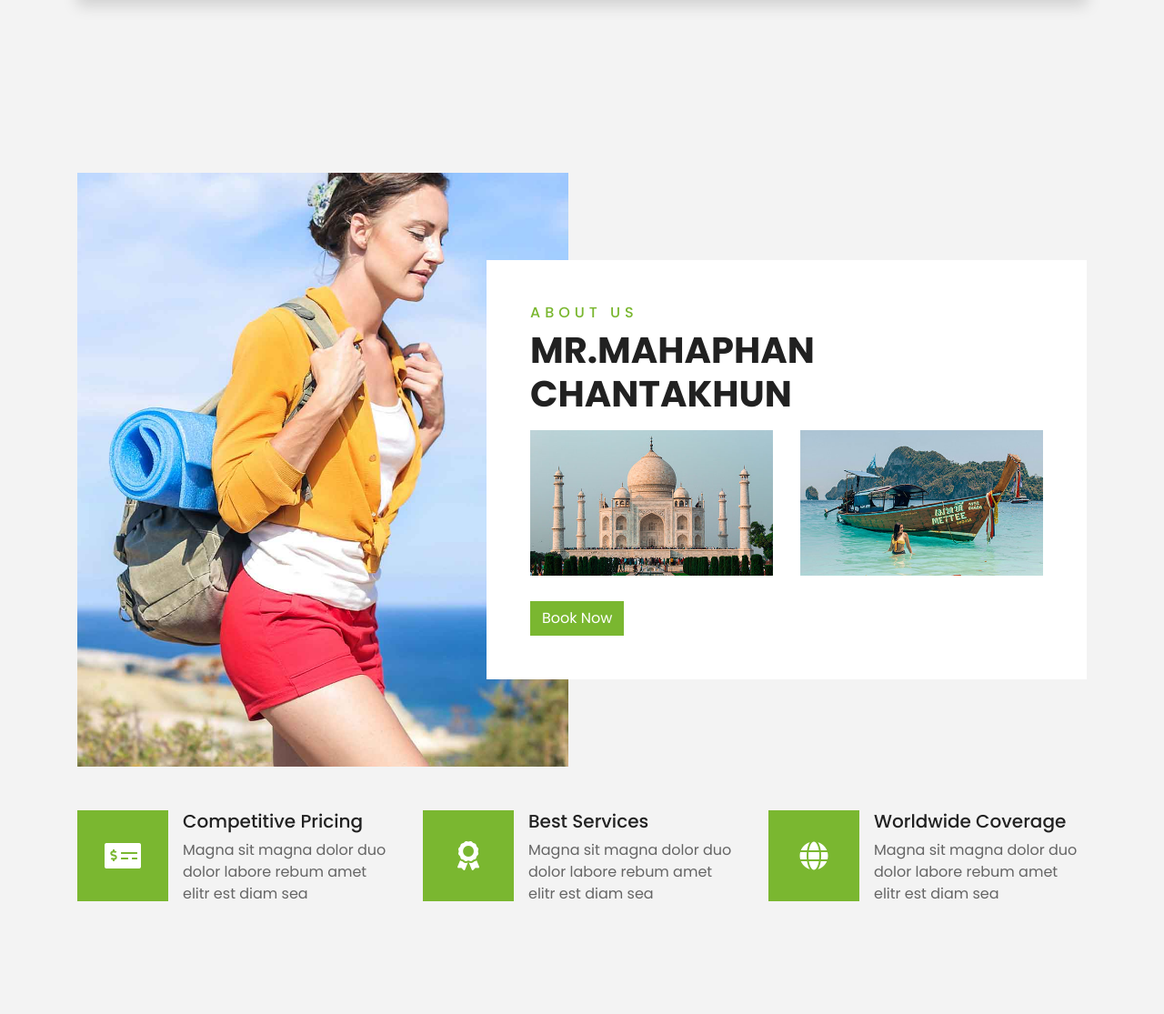
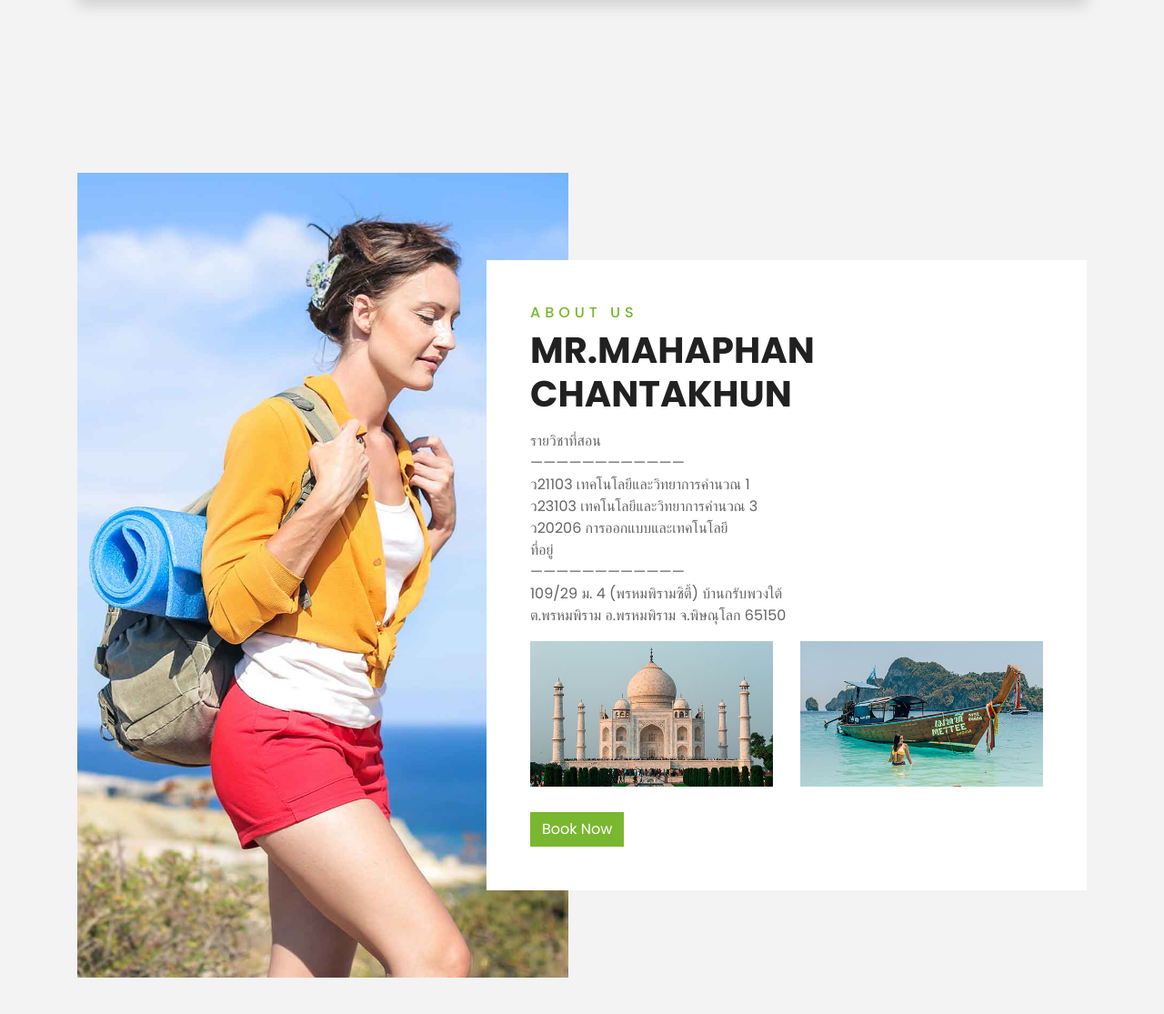
Before and after one commit to thegreenearth/phpproj, a PHP site: page / in a window 1280 px wide. Shown: the part 880-1995 px from the top of the page at 91% size. Run offline with PHP 8.4, Linux system fonts and the light colour scheme; some libraries are stand-ins or nearby versions.

Commit message:
add space

```diff
--- a/index.php
+++ b/index.php
@@ -206,18 +206,20 @@
                         <h1 class="mb-3">MR.MAHAPHAN CHANTAKHUN</h1>
                         <p>
                             <?php
-                            $teaching = "รายวิชาที่สอน
-                            ————————————
-                            ว21103  เทคโนโลยีและวิทยาการคำนวณ 1
-                            ว23103  เทคโนโลยีและวิทยาการคำนวณ 3
-                            ว20206  การออกแบบและเทคโนโลยี  ";
+                            $teaching = "รายวิชาที่สอน<br>
+                            ————————————<br>
+                            ว21103   เทคโนโลยีและวิทยาการคำนวณ 1 <br>
+                            ว23103   เทคโนโลยีและวิทยาการคำนวณ 3 <br>
+                            ว20206  การออกแบบและเทคโนโลยี <br> ";
 
 
-                             $address = "ที่อยู่
-                             ————————————
-                             109/29 ม. 4 (พรหมพิรามซิตี้) บ้านกรับพวงใต้
+                             $address = "ที่อยู่ <br>
+                             ————————————<br>
+                             109/29 ม. 4 (พรหมพิรามซิตี้) บ้านกรับพวงใต้<br>
                              ต.พรหมพิราม อ.พรหมพิราม จ.พิษณุโลก 65150";
 
+                            echo $teaching;
+                            echo $address;
 
                             ?>
                         </p>
```
